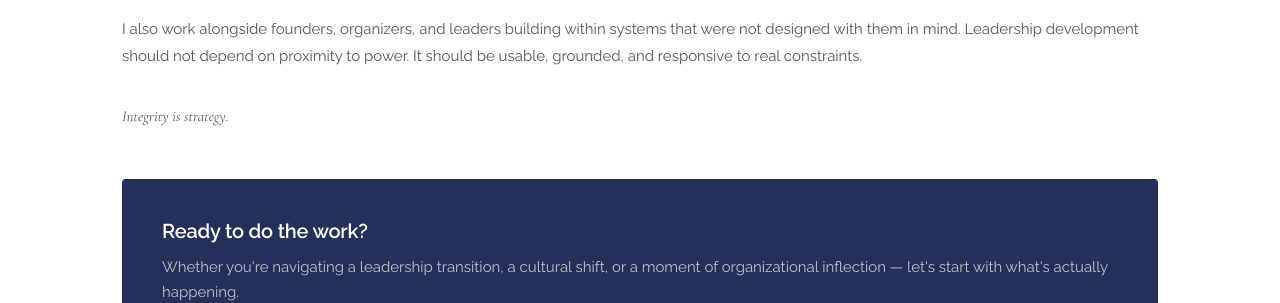
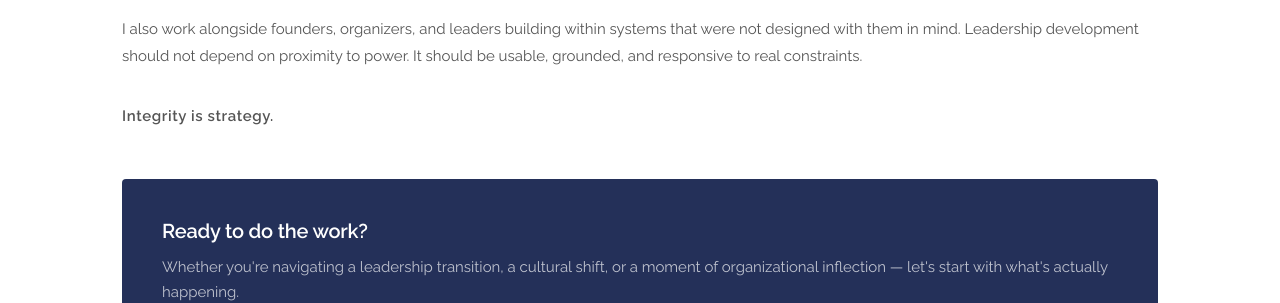
Before and after one commit to jesskovach/kovachconsultants, a Jekyll site: the page built from about.markdown, in a window 1280 px wide. Shown: the part 1353-1656 px from the top of the page. Built offline with Jekyll 4.4.1, drawn with Linux system fonts in a browser that asks for light colours.

Commit message:
Fix about-closing style — switch to Raleway

```diff
--- a/_layouts/page.html
+++ b/_layouts/page.html
@@ -41,7 +41,7 @@
   .about-body{margin-top:2rem;}
   .about-body h2{font-size:24px;font-weight:600;color:var(--ink);margin:2rem 0 1rem;letter-spacing:-0.01em;line-height:1.2;}
   .about-body p{font-size:15px;line-height:1.85;color:#555;margin-bottom:1rem;}
-  .about-closing{font-family:'Cormorant Garamond',serif;font-style:italic;font-size:22px;color:var(--plum);margin-top:2rem;}
+  .about-closing{font-family:'Raleway',sans-serif;font-style:normal;font-size:17px;font-weight:600;color:var(--plum);margin-top:2rem;letter-spacing:0.04em;}
   .contact-form{display:flex;flex-direction:column;gap:1rem;margin-top:1.5rem;}
   .contact-form .form-row{display:grid;grid-template-columns:1fr 1fr;gap:1rem;}
   .contact-form input,.contact-form textarea{width:100%;padding:0.75rem 1rem;background:#FAFAFA;border:0.5px solid var(--gray);color:var(--charcoal);font-size:13px;border-radius:2px;font-family:'Raleway',sans-serif;}
```
